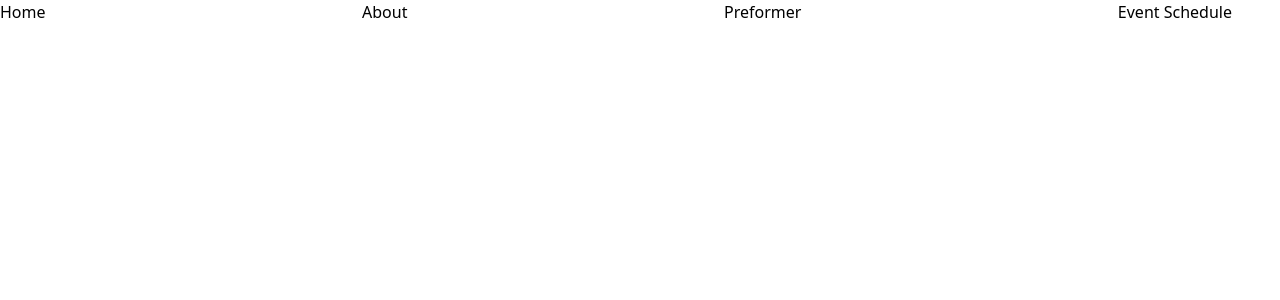
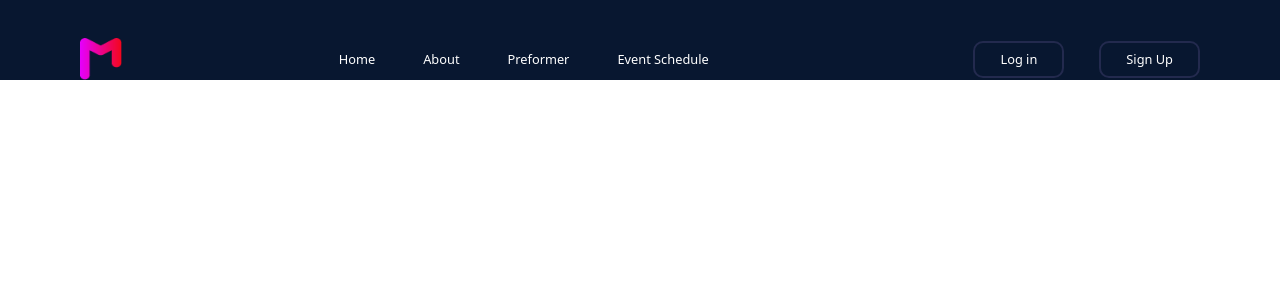
Before and after one commit to MertArar/music-app-landing, a React (Create React App) app: page / in a window 1280 px wide. Shown: the top 300 px of the page. Built offline with nearby package versions, Linux system fonts and the light colour scheme.

Commit message:
header added

```diff
--- a/src/App.js
+++ b/src/App.js
@@ -3,7 +3,7 @@ import Header from "./components/Header";
 
 function App() {
   return (
-    <div className="App">
+    <div className="App text-white">
       <Header />
     </div>
   );
--- a/src/components/Header.jsx
+++ b/src/components/Header.jsx
@@ -5,11 +5,24 @@ function Header() {
   const buttonStyle =
     "border-[2px] rounded-[10px] border-[#232a4e] px-[25px] py-[7px]";
   return (
-    <div className=" ">
+    <div className="header bg-[#081730] flex items-center justify-between px-[5rem] pt-[2.4rem] text-[0.8rem]">
+      {/* logo */}
+      <img
+        src={require("../img/MuzicLogo.png")}
+        alt=""
+        className="logo w-[42px] h-[42px]"
+      />
       {/* side menu */}
-      <img />
       <CenterMenu />
-      <div>{/* side menu */}</div>
+      {/* buttons */}
+      <div className="buttons flex">
+        <button className={`mr-[35px] hover:bg-[#232a4e] ` + buttonStyle}>
+          Log in
+        </button>
+        <button className={buttonStyle + `mr-[35px] hover:bg-[#232a4e]`}>
+          Sign Up
+        </button>
+      </div>
     </div>
   );
 }
```
